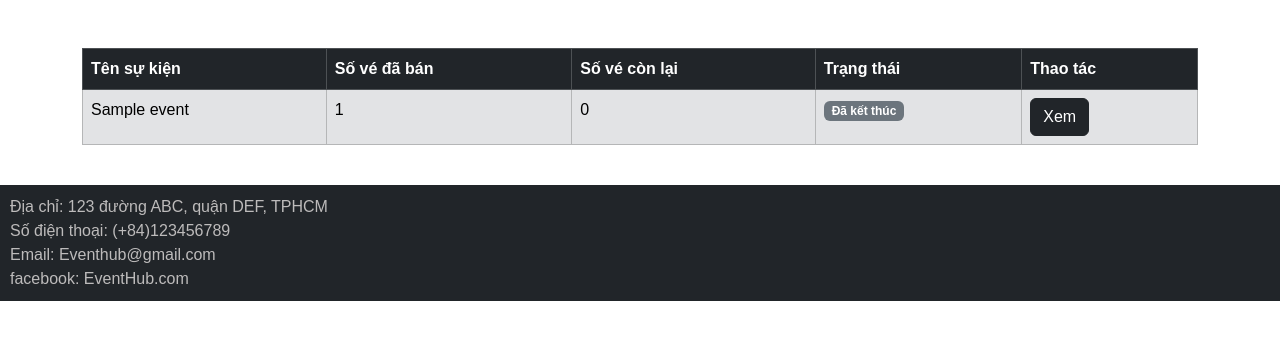
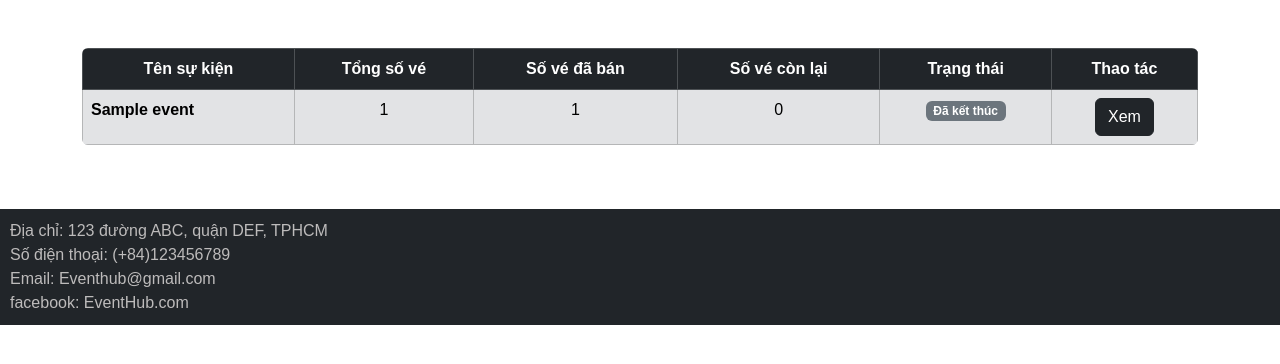
Before and after one commit to HoNgocVy05/EventManagement, a Django app: page /event-management/ in a window 1280 px wide. Shown: the part 70-434 px from the top of the page. Run offline with Django 5.2, Linux system fonts and the light colour scheme; a user stored in the database is signed in; tables that the repository leaves empty hold one stand-in row (values such as "Sample post").

Commit message:
update event management page

```diff
--- a/WebEvent/web/templates/eventmanagement.html
+++ b/WebEvent/web/templates/eventmanagement.html
@@ -2,12 +2,13 @@
 {% block title %} Quản lý sự kiện {% endblock %}
 
 {% block content %}
-<div class="container mt-5 mb-4">
+<div class="container mt-5 mb-5">
     <div class="table-responsive">
-        <table class="table table-bordered rounded">
+        <table class="table table-bordered rounded overflow-hidden">
             <thead>
-                <tr class="table-dark">
+                <tr class="table-dark text-center">
                     <th>Tên sự kiện</th>
+                    <th class="text-nowrap">Tổng số vé</th>
                     <th class="text-nowrap">Số vé đã bán</th>
                     <th class="text-nowrap">Số vé còn lại</th>
                     <th class="text-nowrap">Trạng thái</th>
@@ -16,8 +17,9 @@
             </thead>
             <tbody>
                 {% for data in event_data %}
-                <tr class="table-secondary">
-                    <td>{{ data.event.name }}</td>
+                <tr class="table-secondary text-center">
+                    <td class="text-start"><strong>{{ data.event.name }}</strong></td>
+                    <td>{{ data.total_tickets }}</td>
                     <td>{{ data.tickets_sold }}</td>
                     <td>{{ data.remaining_tickets }}</td>
                     <td>
@@ -28,25 +30,28 @@
                         {% endif %}
                     </td>
                     <td>
-                        <button class="btn btn-info btn-dark" data-bs-toggle="collapse" data-bs-target="#tickets-{{ data.event.id }}">Xem</button>
+                        <button class="btn btn-dark toggle-btn" data-bs-toggle="collapse" data-bs-target="#tickets-{{ data.event.id }}">
+                            Xem
+                        </button>
                     </td>
                 </tr>
-                <tr id="tickets-{{ data.event.id }}" class="collapse">
-                    <td colspan="5">
-                        <ul>
+                <tr id="tickets-{{ data.event.id }}" class="collapse bg-white">
+                    <td colspan="6">
+                        <ul class="list-group">
                             {% for ticket in data.ticket_list %}
-                                <li>
-                                    <strong>{{ ticket.user.username }}</strong> - {{ ticket.email }} - Số điện thoại: {{ ticket.phone_number }} - QR Code: {{ ticket.qr_code }} - Mua vào: {{ ticket.created_at|date:"d/m/Y H:i" }}
+                                <li class="list-group-item">
+                                    <strong>{{ ticket.email }}</strong> - Số điện thoại: {{ ticket.phone_number }} -
+                                    QR Code: {{ ticket.qr_code }} - Mua vào: {{ ticket.created_at|date:"d/m/Y H:i" }}
                                 </li>
                             {% empty %}
-                                <li>Chưa có vé được bán cho sự kiện này.</li>
+                                <li class="list-group-item text-muted">Chưa có vé được bán cho sự kiện này.</li>
                             {% endfor %}
                         </ul>
                     </td>
                 </tr>
                 {% empty %}
                     <tr>
-                        <td colspan="5">Không có sự kiện nào.</td>
+                        <td colspan="6" class="text-center">Không có sự kiện nào.</td>
                     </tr>
                 {% endfor %}
             </tbody>
--- a/WebEvent/web/views.py
+++ b/WebEvent/web/views.py
@@ -125,7 +125,6 @@ def buyticket(request, event_id):
 
         if event.tickets < quantity:
             return redirect('buyticket', event_id=event.id)
-            return render(request, 'buytickets.html', {'event': event, 'out_of_tickets': True})
 
         event.tickets -= quantity
         event.save()
@@ -199,18 +198,18 @@ def search_events(request):
     return render(request, 'eventresult.html', {'events': events, 'query': query})
 
 def eventmanagement(request):
-    events = Event.objects.all()
+    if not request.user.is_staff:
+        return redirect("home")
 
     event_data = []
-    for event in events:
-        tickets = Ticket.objects.filter(event=event)
-        ticket_list = [{"user": ticket.user, "email": ticket.email, "phone_number": ticket.phone_number, "qr_code": ticket.qr_code, "created_at": ticket.created_at} for ticket in tickets]
-
+    for event in Event.objects.all():
+        tickets_sold = Ticket.objects.filter(event=event).count()
         event_data.append({
-            'event': event,
-            'tickets_sold': len(tickets),
-            'remaining_tickets': event.tickets - len(tickets),
-            'ticket_list': ticket_list
+            "event": event,
+            "total_tickets": event.tickets,
+            "tickets_sold": tickets_sold,
+            "remaining_tickets": max(event.tickets - tickets_sold, 0),
+            "ticket_list": Ticket.objects.filter(event=event),
         })
 
-    return render(request, 'eventmanagement.html', {'event_data': event_data})
+    return render(request, "eventmanagement.html", {"event_data": event_data})
```
Also changed, not shown: WebEvent/media/events/event6.jpg (added), WebEvent/media/events/event6_fCk6QkT.jpg (added), WebEvent/web/static/img/event6.jpg (added).
